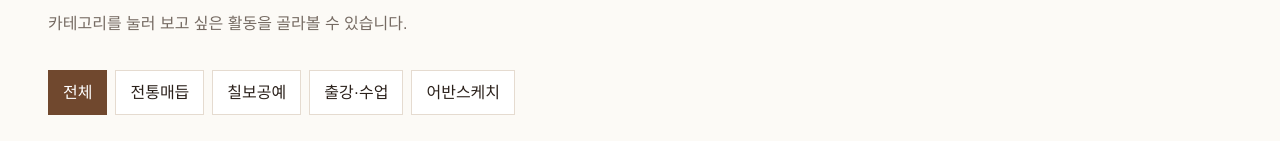
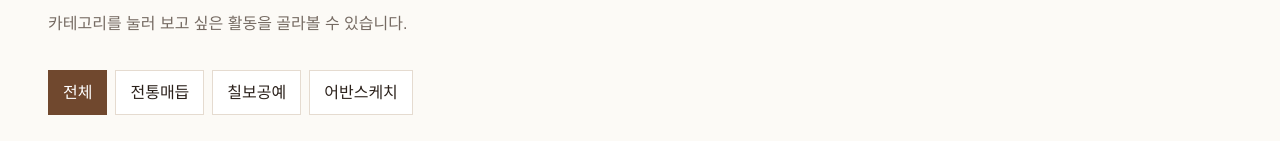
Before and after one commit to harinstudio26/harinart, a Next.js app: page /gallery in a window 1280 px wide. Shown: the part 611-752 px from the top of the page. Built offline with nearby package versions, Linux system fonts and the light colour scheme.

Commit message:
갤러리 수업 사진 카테고리 제거

```diff
--- a/app/gallery/gallery-collection.tsx
+++ b/app/gallery/gallery-collection.tsx
@@ -9,7 +9,7 @@ export type GalleryItem={
   alt:string;
 };
 
-const categoryOrder=['전통매듭','칠보공예','출강·수업','어반스케치'];
+const categoryOrder=['전통매듭','칠보공예','어반스케치'];
 
 export function GalleryCollection({items}:{items:GalleryItem[]}){
   const categories=useMemo(()=>['전체',...categoryOrder.filter(name=>items.some(item=>item.category===name))],[items]);
```
